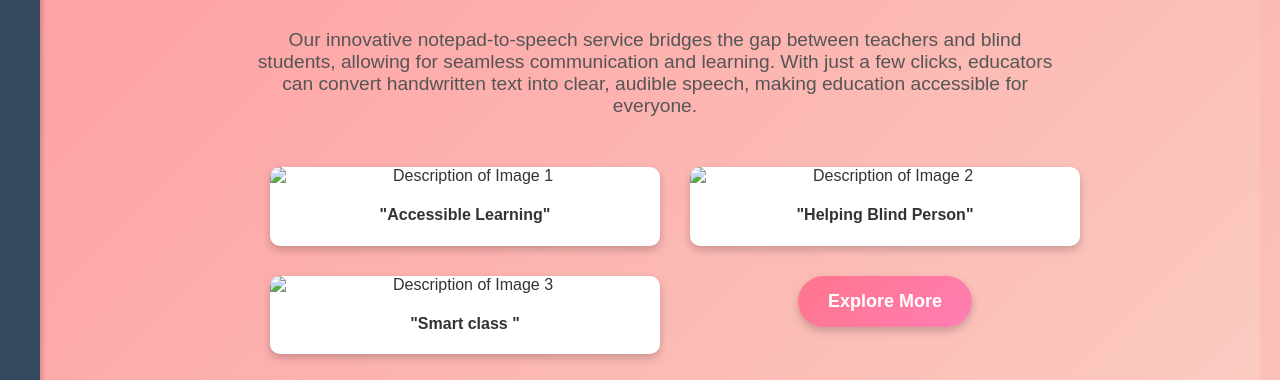
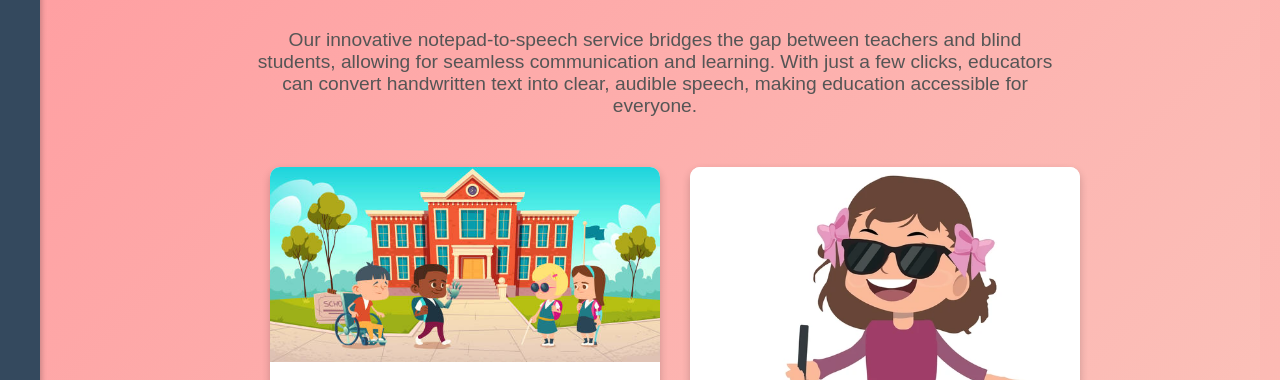
Before and after one commit to Sonio-a6/LightHouse_for_Blinds, a plain HTML site: page index.html in a window 1280 px wide. Shown: the part 399-779 px from the top of the page. Drawn offline with Linux system fonts and the light colour scheme.

Commit message:
Update index.html

```diff
--- a/index.html
+++ b/index.html
@@ -48,19 +48,19 @@
             <div class="image-card-container">
 
                 <div class="image-card">
-                    <img src="./p3.jpg" alt="Description of Image 1">
+                    <img src="./project11/p3.jpg" alt="Description of Image 1">
                     <h4>"Accessible Learning"</h4>
                 </div>
 
 
                 <div class="image-card">
-                    <img src="./p5.webp" alt="Description of Image 2">
+                    <img src="./project11/p5.webp" alt="Description of Image 2">
                     <h4>"Helping Blind Person"</h4>
                 </div>
 
 
                 <div class="image-card">
-                    <img src="./p9.jpg" alt="Description of Image 3">
+                    <img src="./project11/p9.jpg" alt="Description of Image 3">
                     <h4>"Smart class "</h4>
                 </div>
 
@@ -129,8 +129,8 @@
             <div class="image-gallery">
                 <h2>Our Work in Action</h2>
 
-                <img src="./empower-removebg-preview (1).png" alt="Speech Conversion">
-                <img src="./imgg-removebg-preview.png" alt="User Interface">
+                <img src="./project11/empower-removebg-preview (1).png" alt="Speech Conversion">
+                <img src="./project11/imgg-removebg-preview.png" alt="User Interface">
             </div>
         </section>
 
```
